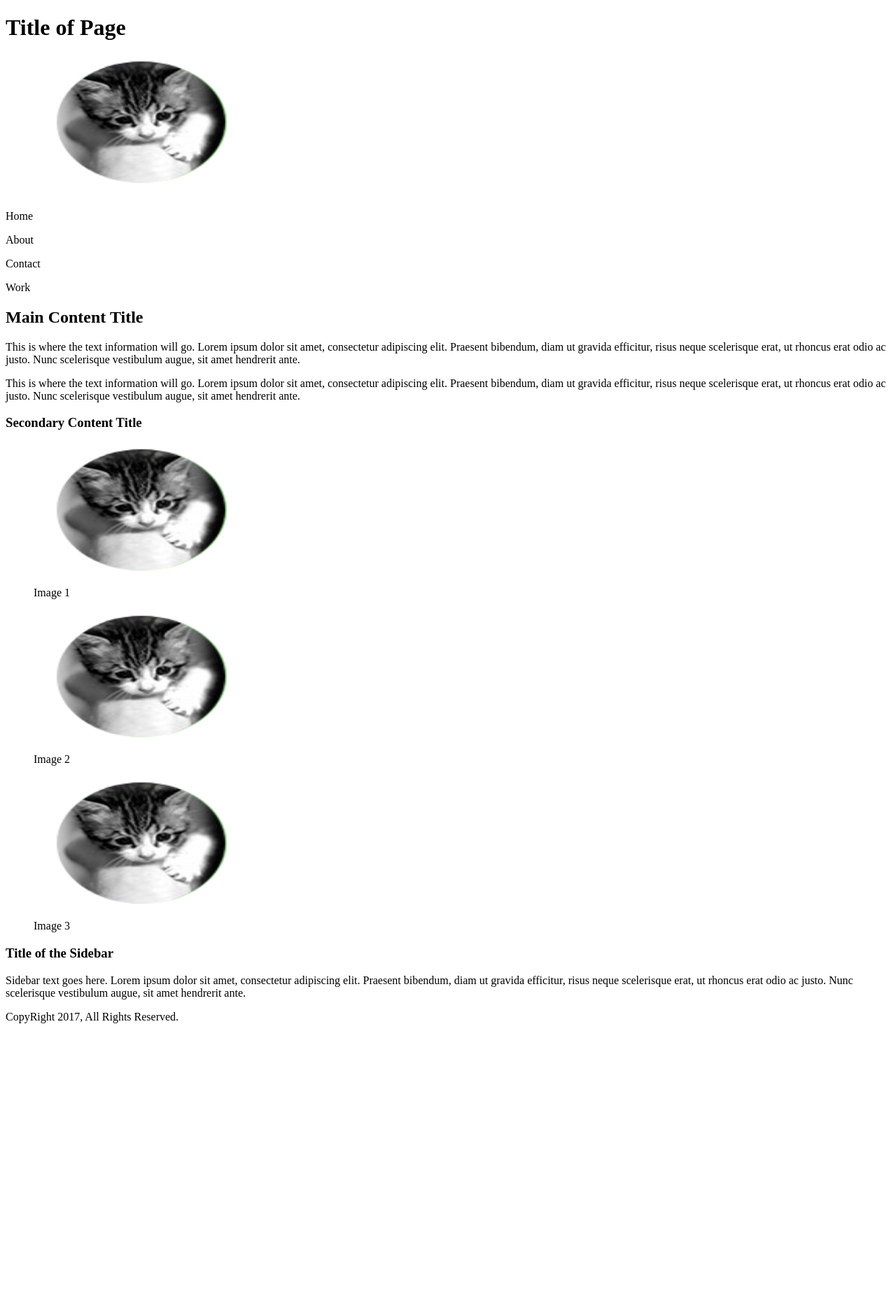
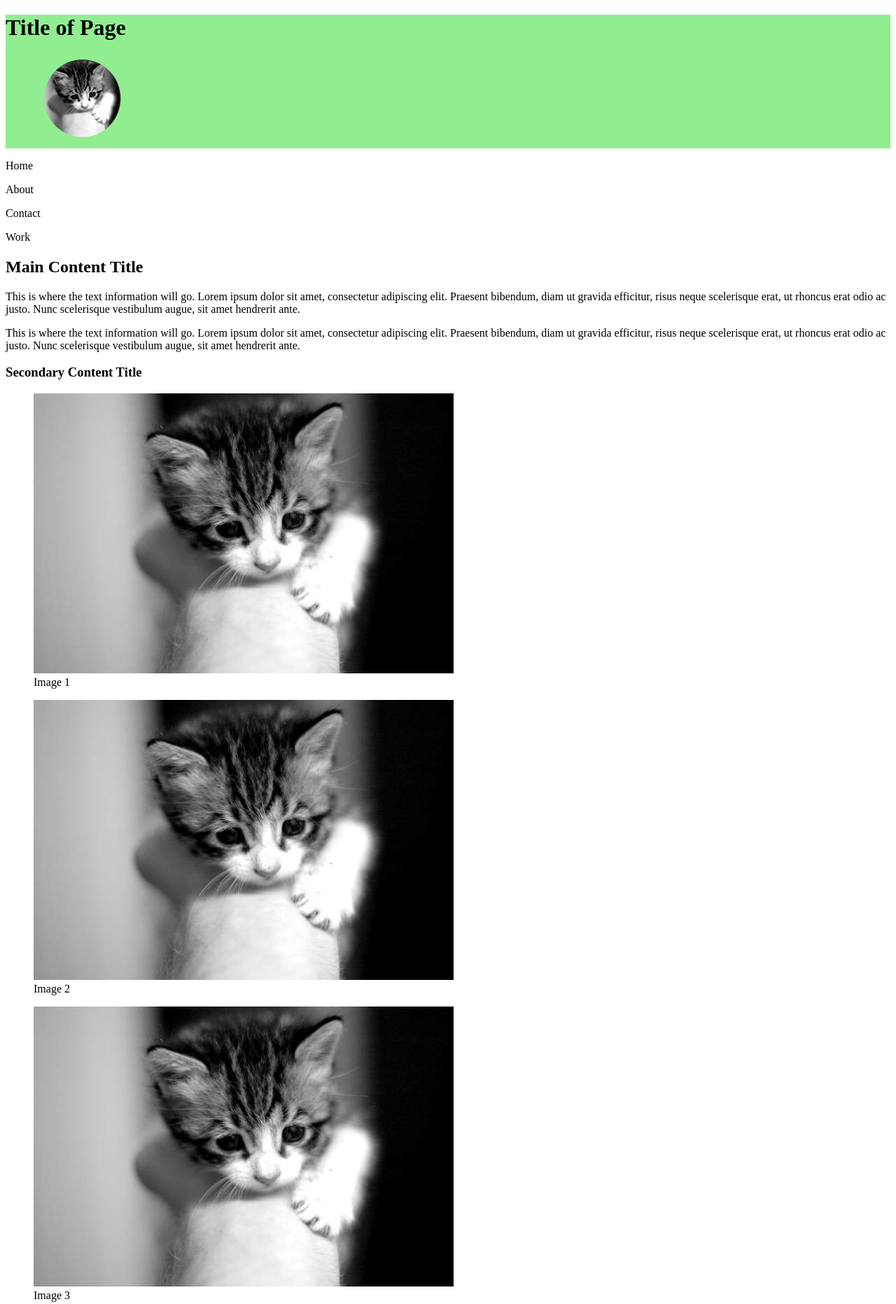
Before and after one commit to gend0065/gend0065.github.io, a plain HTML site: page lib2024/assg-4/index.html in a window 1280 px wide. Shown: the top 1863 px of the page at 70% size. Before the commit the page ends 1478 px from the top, so only its background shows below. Drawn offline with Linux system fonts and the light colour scheme.

Commit message:
section to div

```diff
--- a/lib2024/assg-4/css/style.css
+++ b/lib2024/assg-4/css/style.css
@@ -1,6 +1,9 @@
 @charset "utf-8";
 
-header footer {
+header, footer {
+  background-color: lightgreen
+}
 
-	color:
+header p {
+  background-color: lightskyblue
 }
--- a/lib2024/assg-4/index.html
+++ b/lib2024/assg-4/index.html
@@ -11,17 +11,21 @@
 	<header>
 		<h1>Title of Page</h1>
 		<!-- inserting logo -->
-		<figure id="logo" class="header">
-			<img src="img/logo.png" alt="logo" width="300" height="200">
+		<figure>
+			<img src="img/logo.png" alt="Logo" id="logo" class="header">
 		</figure>
-		<!-- Tabs -->
-		<p id="home" class="header">Home</p>
-		<p id="about" class="header">About</p>
-		<p id="contact" class="header">Contact</p>
-		<p id="work" class="header">Work</p>
 	</header>
+
+	<!-- Tabs -->
+	<nav>
+		<p id="home" class="nav">Home</p>
+		<p id="about" class="nav">About</p>
+		<p id="contact" class="nav">Contact</p>
+		<p id="work" class="nav">Work</p>
+	</nav>
+
 	<main>
-		<section id="pri-content" class="main">
+		<div id="pri-content" class="column-left">
 			<!-- This is the main content of the page -->
 			<h2>Main Content Title</h2>
 			<article id="main-content" class="pri-content">
@@ -35,15 +39,15 @@
 					This is where the text information will go. Lorem ipsum dolor sit amet, consectetur adipiscing elit. Praesent bibendum, diam ut gravida efficitur, risus neque scelerisque erat, ut rhoncus erat odio ac justo. Nunc scelerisque vestibulum augue, sit amet hendrerit ante.
 				</p>
 			</article>
-		</section>
+		</div>
 
-		<section id="sec-content" class="main">
+		<div id="sec-content" class="column-left">
 			<!-- This is the secondary content of the page -->
 			<h3>Secondary Content Title</h3>
 			<article id="img-1" class="sec-content">
 				<!-- image 1 -->
 				<figure>
-					<img src="img/logo.png" alt="cat" width="300" height="200">
+					<img src="img/logo-square.jpg" alt="Cat" class="square">
 					<figcaption>Image 1</figcaption>
 				</figure>
 			</article>
@@ -51,7 +55,7 @@
 			<article id="img-2" class="sec-content">
 				<!-- image 2 -->
 				<figure>
-					<img src="img/logo.png" alt="cat" width="300" height="200">
+					<img src="img/logo-square.jpg" alt="Cat" class="square">
 					<figcaption>Image 2</figcaption>
 				</figure>
 			</article>
@@ -59,25 +63,41 @@
 			<article id="img-3" class="sec-content">
 				<!-- image 3 -->
 				<figure>
-					<img src="img/logo.png" alt="cat" width="300" height="200">
+					<img src="img/logo-square.jpg" alt="Cat" class="square">
 					<figcaption>Image 3</figcaption>
 				</figure>
 			</article>
-		</section>
+		</div>
 
 		<!-- This is the sidebar content of the page -->
-		<section id="side-content" class="main">
+		<div id="side-content" class="column-right">
+			<article id="side-photo" class="side-content">
+				<!-- side photo -->
+				<figure>
+					<img src="img/logo-square.jpg" alt="Cat" class="square">
+				</figure>
+			</article>
 			<h3>Title of the Sidebar</h3>
 			<article>
 				<p>
 					Sidebar text goes here. Lorem ipsum dolor sit amet, consectetur adipiscing elit. Praesent bibendum, diam ut gravida efficitur, risus neque scelerisque erat, ut rhoncus erat odio ac justo. Nunc scelerisque vestibulum augue, sit amet hendrerit ante.
 				</p>
 			</article>
-		</section>
+		</div>
 	</main>
+
 	<!-- This is the copyright notice and relevant links -->
 	<footer>
 		<p>CopyRight 2017, All Rights Reserved.</p>
+		<figure>
+			<img src="img/facebook.png" alt="Facebook" class="link">
+		</figure>
+		<figure>
+			<img src="img/youtube.png" alt="Youtube" class="link">
+		</figure>
+		<figure>
+			<img src="img/twitter.png" alt="Twitter" class="link">
+		</figure>
 	</footer>
 </body>
 </html>
--- a/lib2024/assg-4/style.css
+++ b/lib2024/assg-4/style.css
@@ -1,9 +1,53 @@
 @charset "utf-8";
+ /*http://meyerweb.com/eric/tools/css/reset/
+   v2.0 | 20110126
+   License: none (public domain)
+*/
 
-header, footer {
-  background-color: lightgreen
+html, body,h1, h2, article, figure,
+figcaption, footer, header, nav,
+output, nav,
+{
+	margin: 0;
+	padding: 0;
+	border: 0;
+	font-size: 100%;
+	font: inherit;
+	vertical-align: baseline;
 }
 
-header p {
-  background-color: lightskyblue
+/* HTML5 display-role reset for older browsers */
+article, aside, details, figcaption, figure,
+footer, header, hgroup, menu, nav, section {
+	display: block;
 }
+
+body {
+	line-height: 1;
+}
+
+/* Header styles */
+header {
+	background: lightgreen;
+
+}
+
+.logo {
+	float: left;
+	width:300px;
+	padding: 15px;
+	box-sizing: border-box;
+	background: lightskyblue;
+	/*box-sizing border box makes the width adjust according to padding*/
+}
+
+h1 {
+	float: left;
+	width: calc(100% -120px);
+	box-sizing: border-box;
+	padding: 20px;
+}
+
+img {
+	width: 300px;
+}
```
Also changed, not shown: lib2024/qa/index.html (+40 -6 lines), lib2024/assg-4/img/logo-square.jpg (added).
